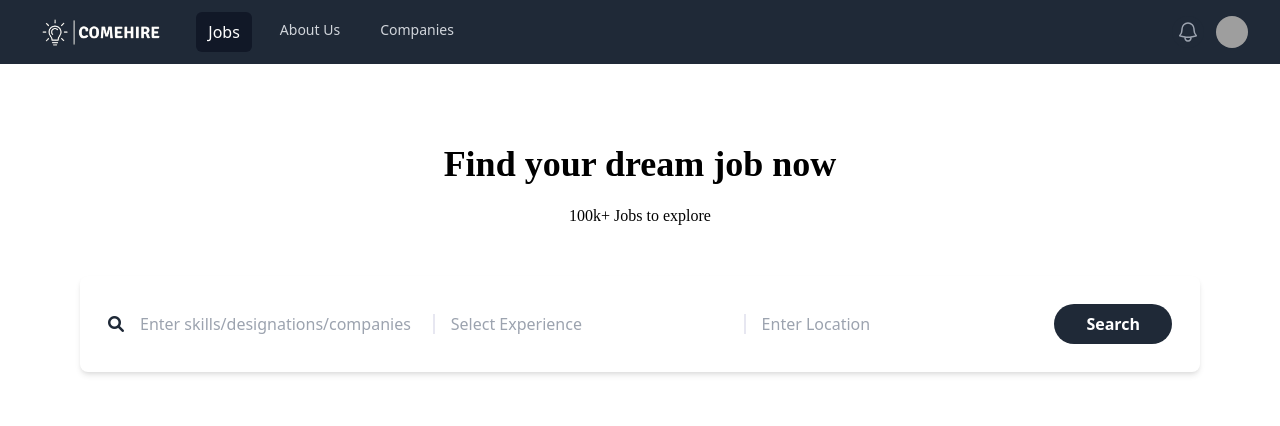
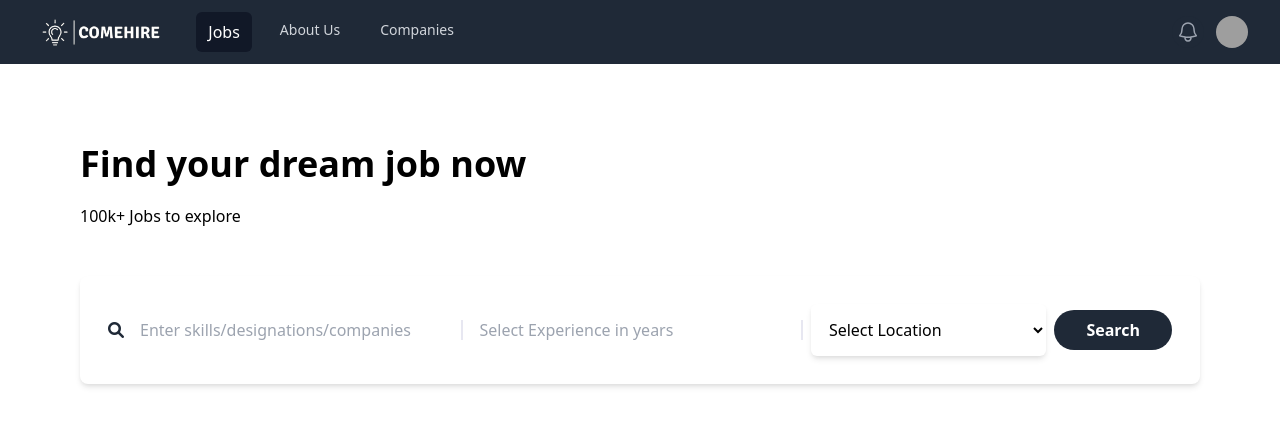
Before and after one commit to Akash-Rathor/recruitment, a React (Create React App) app: page / in a window 1280 px wide. Shown: the top 426 px of the page. Built offline with nearby package versions, Linux system fonts and the light colour scheme; grey boxes are pictures that could not be loaded.

Commit message:
Update: UI update and code correction on search panel on home page

```diff
--- a/src/components/search/SearchPanel.jsx
+++ b/src/components/search/SearchPanel.jsx
@@ -1,23 +1,70 @@
-import React from 'react';
+import React, { useState } from 'react';
 import './searchpanel.css';
 
 const SearchComponent = () => {
+ const [searchTerm, setSearchTerm] = useState('');
+ const [experience, setExperience] = useState('');
+ const [location, setLocation] = useState('');
+ const locations = ['New York', 'Los Angeles', 'Chicago', 'Houston', 'Phoenix']; // Example locations
+
+ const handleExperienceChange = (e) => {
+  const re = /^[+-]?\d+(\.\d{1})?$/;
+  if (e.target.value === '' || re.test(e.target.value)) {
+     setExperience(e.target.value);
+  }
+ };
+
+
+ const handleSearch = () => {
+    // Implement search logic here
+    console.log(searchTerm, experience, location);
+ };
+
  return (
     <div className="container mx-auto px-20 heading">
-      <h1 className="text-4xl font-bold mb-4 mt-20" style={{"font-family":'Satoshi',textAlign:'center'}}>Find your dream job now</h1>
-      <h1 className="text mb-4 mt-5" style={{"font-family":'Satoshi',textAlign:'center'}}>100k+ Jobs to explore</h1>
+      <h1 className="text-4xl font-bold mb-4 mt-20 heading-font">Find your dream job now</h1>
+      <h1 className="text mb-4 mt-5 heading-font">100k+ Jobs to explore</h1>
       <div className="flex justify-center">
         <main className="container mx-auto mt-8">
           <div className="flex flex-col md:flex-row md:items-center md:justify-between w-full md:w-full bg-white rounded-lg shadow-md p-7">
             <div className="flex flex-col md:flex-row md:items-center md:space-x-2 flex-grow">
               <i className="fas fa-search text-gray-800"></i>
-            <input type="text" placeholder="Enter skills/designations/companies" className="  p-2 mb-2 md:mb-0 flex-grow" />
+              <input
+                type="text"
+                placeholder="Enter skills/designations/companies"
+                className="p-2 mb-2 md:mb-0 flex-grow"
+                value={searchTerm}
+                onChange={(e) => setSearchTerm(e.target.value)}
+                aria-label="Search Term"
+              />
               <div className='pipe'></div>
-            <input type="text" placeholder="Select Experience" className="  p-2 mb-2 md:mb-0 flex-grow" />
+              <input
+              type="text"
+              placeholder="Select Experience in years"
+              className="p-2 mb-2 md:mb-0 flex-grow"
+              value={experience}
+              onChange={handleExperienceChange}
+              aria-label="Experience"
+              />
               <div className='pipe'></div>
-            <input type="text" placeholder="Enter Location" className="  p-2 mb-2 md:mb-0 flex-grow" />
+              <select
+                className="p-2 mb-2 md:mb-0 flex-grow bg-white rounded-md p-2 focus:outline-none focus:ring-0 text-base shadow-md p-3.5"
+                value={location}
+                onChange={(e) => setLocation(e.target.value)}
+                aria-label="Location"
+                >
+                <option value="">Select Location</option>
+                {locations.map((locationOption, index) => (
+                    <option key={index} value={locationOption}>{locationOption}</option>
+                  ))}
+                </select>
             </div>
-          <button className="bg-gray-800 hover:bg-blue-700 text-white ml-2 font-bold py-2 px-8 rounded-full">Search</button>
+            <button
+              className="bg-gray-800 hover:bg-blue-700 text-white ml-2 font-bold py-2 px-8 rounded-full"
+              onClick={handleSearch}
+            >
+              Search
+            </button>
           </div>
         </main>
       </div>
```
Lines whose indentation alone changed are shown as unchanged.
